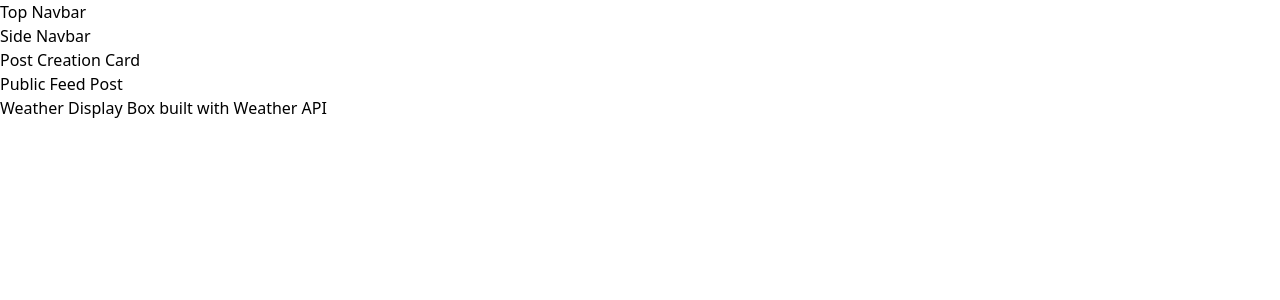
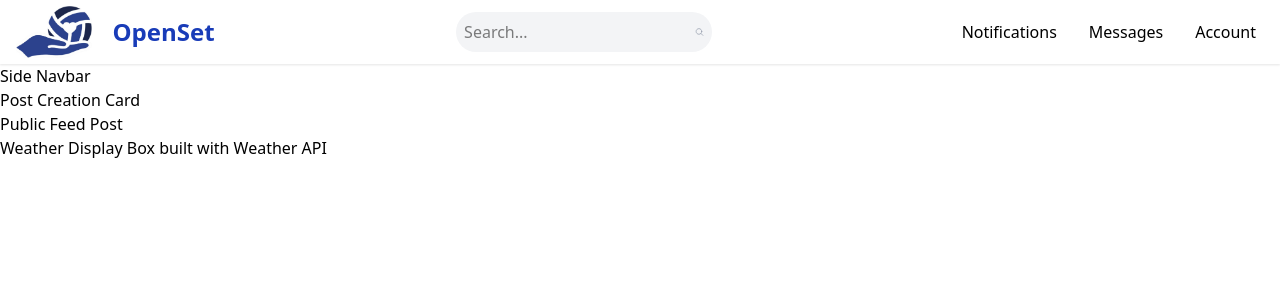
Before and after one commit to Anthony-Quispilaya/volleyball-website, a React (Vite) app: page / in a window 1280 px wide. Shown: the top 300 px of the page. Built offline with nearby package versions, Linux system fonts and the light colour scheme.

Commit message:
Top Navigation Bar

```diff
--- a/src/components/TopNavbar.jsx
+++ b/src/components/TopNavbar.jsx
@@ -1,8 +1,20 @@
 function TopNavbar() {
     return (
         <nav>
-            <div>
-                Top Navbar
+            <div className="w-full h-16 bg-white drop-shadow-xs/10 flex items-center justify-between px-4">
+                <div className="flex text-2xl font-bold text-blue-800">
+                    <img src="./openset.jpg" className=" flex-1 items-center h-13"/>
+                    <h1 className="flex items-center justify-between ml-5">OpenSet</h1>
+                </div>
+                <div className="flex w-64 p-2 rounded-3xl bg-gray-100 focus:outline-none focus:ring-2 focus:ring-blue-500 hover:bg-gray-200">
+                    <input type="text" placeholder="Search..." className="outline-0 flex-1"/>
+                    <svg viewBox="0 0 24 24" fill="none" className="w-5 stroke-gray-400"xmlns="http://www.w3.org/2000/svg"><g id="SVGRepo_bgCarrier" stroke-width="0"></g><g id="SVGRepo_tracerCarrier" stroke-linecap="round" stroke-linejoin="round"></g><g id="SVGRepo_iconCarrier"> <path d="M15.7955 15.8111L21 21M18 10.5C18 14.6421 14.6421 18 10.5 18C6.35786 18 3 14.6421 3 10.5C3 6.35786 6.35786 3 10.5 3C14.6421 3 18 6.35786 18 10.5Z" stroke-width="2" stroke-linecap="round" stroke-linejoin="round"></path> </g></svg>
+                </div>
+                <div className="flex space-x-4">
+                    <a href="#" className="hover:text-blue-700 hover:bg-gray-100 p-2 rounded">Notifications</a>
+                    <a href="#" className="hover:text-blue-700 hover:bg-gray-100 p-2 rounded">Messages</a>
+                    <a href="#" className="hover:text-blue-700 hover:bg-gray-100 p-2 rounded">Account</a>
+                </div>
             </div>
         </nav>
     );
```
Also changed, not shown: public/openset.jpg (added), public/search.svg (added).
